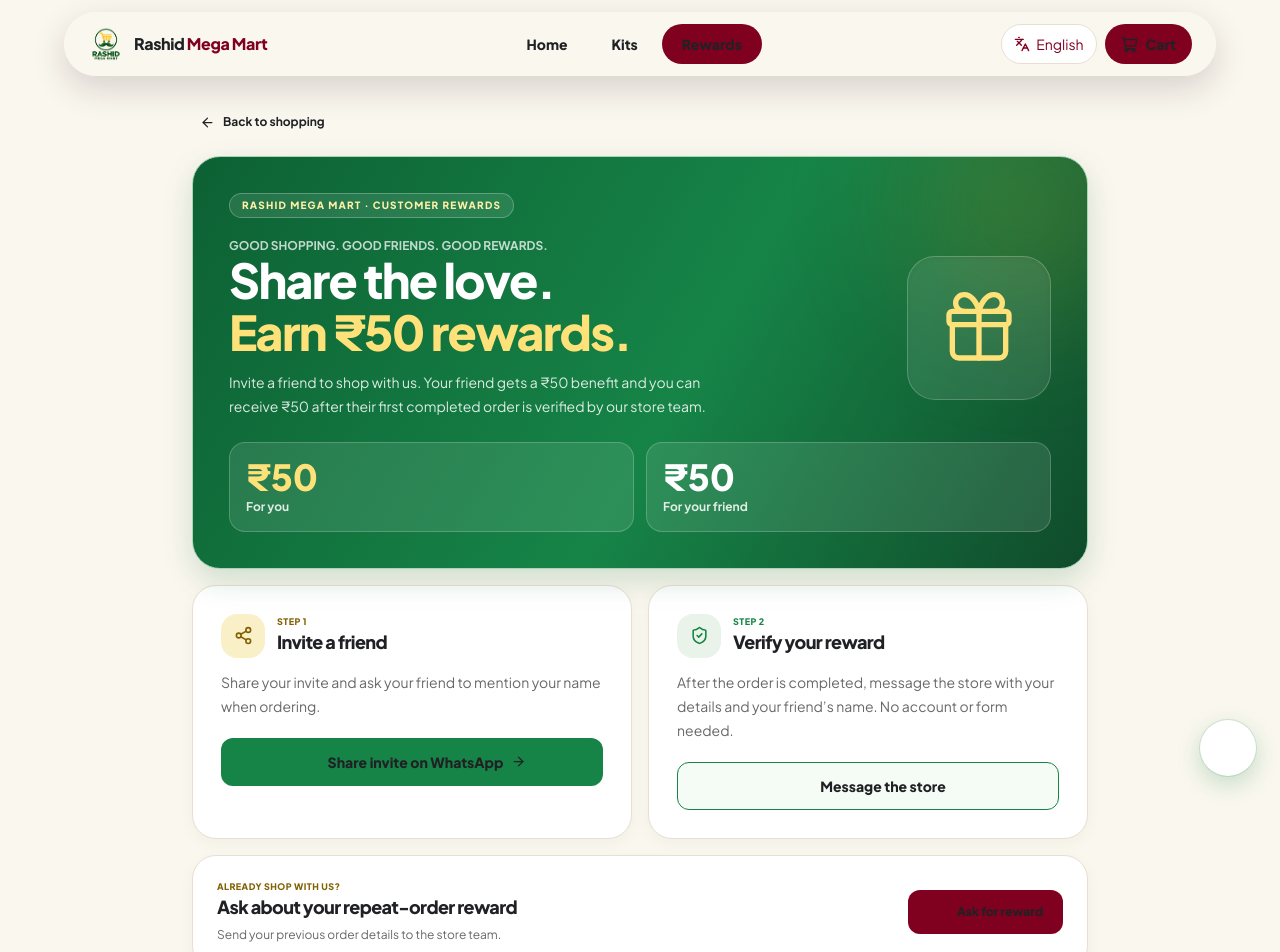
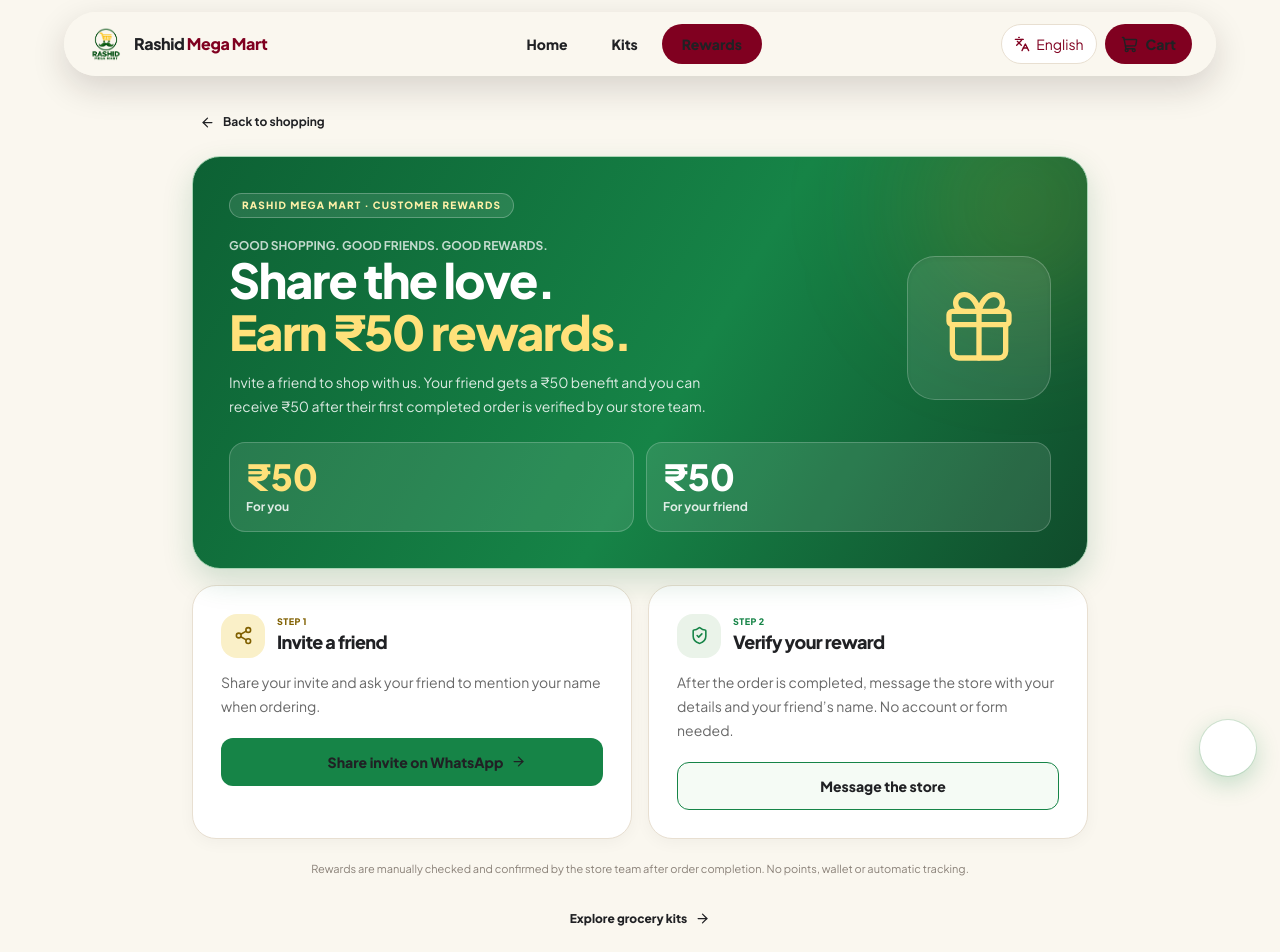
Before and after one commit to NoorTechnologies/rashidmegamartv0.1, a Next.js app: page /rewards in a window 1280 px wide. Shown: the top 952 px of the page. Built offline with nearby package versions, Linux system fonts and the light colour scheme.

Commit message:
Remove repeat-shopping reward from Rewards page

```diff
--- a/src/components/RewardsExperience.tsx
+++ b/src/components/RewardsExperience.tsx
@@ -21,9 +21,6 @@ export default function RewardsExperience() {
 
   const claimMessage =
     "Hi Rashid Mega Mart! I came through a referral and would like to request the ₹50 referral benefit. My name: ________. My mobile: ________. Referred by: ________. Please verify my completed order.";
-
-  const repeatMessage =
-    "Hi Rashid Mega Mart! I am an existing customer and would like to ask about my ₹50 repeat-order reward. My name: ________. My mobile: ________. Previous order details: ________.";
 
   return (
     <main className="min-h-[calc(100dvh-76px)] bg-[radial-gradient(ellipse_at_10%_0%,rgba(22,132,71,.08),transparent_34%),#FAF7EF] px-3 pb-28 pt-3 text-[#202124] sm:px-6 sm:pb-16 sm:pt-7">
@@ -89,11 +86,6 @@ export default function RewardsExperience() {
           </article>
         </section>
 
-        <section className="mt-3 flex flex-col gap-3 rounded-[20px] border border-[#E8DFD1] bg-white p-4 shadow-[0_4px_16px_rgba(32,20,18,.04)] sm:mt-4 sm:flex-row sm:items-center sm:justify-between sm:rounded-3xl sm:p-6">
-          <div><p className="text-[9px] font-extrabold uppercase tracking-wider text-[#806000]">ALREADY SHOP WITH US?</p><h2 className="mt-1 text-base font-extrabold sm:text-lg">Ask about your repeat-order reward</h2><p className="mt-1 text-[11px] leading-5 text-[#686868] sm:text-xs">Send your previous order details to the store team.</p></div>
-          <a href={whatsappUrl(repeatMessage)} target="_blank" rel="noopener noreferrer" className="inline-flex min-h-11 w-full shrink-0 items-center justify-center gap-2 rounded-xl bg-[#800020] px-4 py-2.5 text-xs font-extrabold text-white transition hover:bg-[#650019] sm:w-auto sm:px-5"><Image src="/Whatsapp-3d.svg" alt="" width={21} height={21} unoptimized /> Ask for reward</a>
-        </section>
-
         <p className="mx-auto mt-4 max-w-2xl text-center text-[10px] leading-[1.55] text-[#8A8178] sm:mt-5 sm:text-[11px] sm:leading-5">Rewards are manually checked and confirmed by the store team after order completion. No points, wallet or automatic tracking.</p>
         <div className="mt-3 text-center sm:mt-5"><Link href="/kits" className="inline-flex min-h-10 items-center gap-2 rounded-full px-5 py-2.5 text-xs font-extrabold text-[#800020] transition hover:bg-white">Explore grocery kits <ArrowRight size={15} /></Link></div>
       </div>
```
